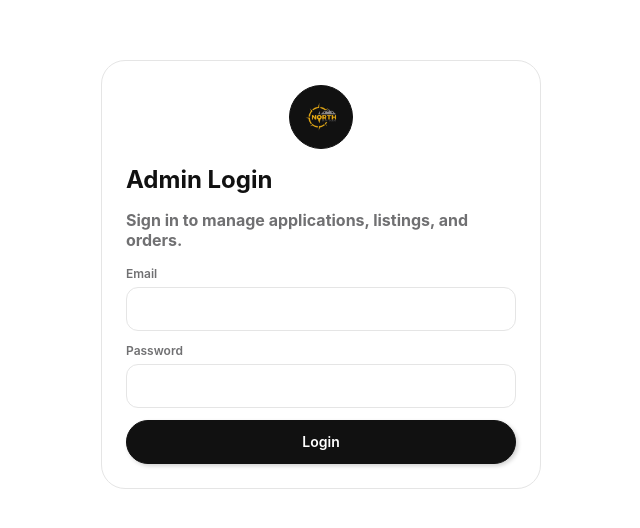
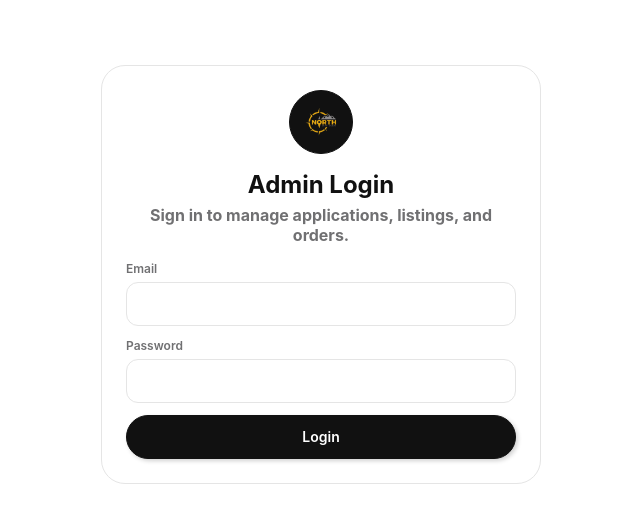
Before and after one commit to mibrahim-khalil/north-way-guide, a React (Vite) app in the folder frontend-admin/: page /admin/login in a window 1280 px wide. Shown: the part 126-654 px from the top of the page, without its empty margins (319-959 px from the left). Built offline with nearby package versions, Linux system fonts and the light colour scheme; no server answers.

Commit message:
Changing the UI of Admin

```diff
--- a/frontend-admin/src/styles/admin.css
+++ b/frontend-admin/src/styles/admin.css
@@ -750,3 +750,16 @@ label{
 .adminAuthTitle{
   margin: 0;
 }
+
+.adminAuthTitle{
+  text-align: center;
+}
+
+.adminAuthCard .adminMuted{
+  text-align: center;
+  margin-top: 6px;
+}
+
+.adminAuthForm{
+  text-align: left;
+}
```
